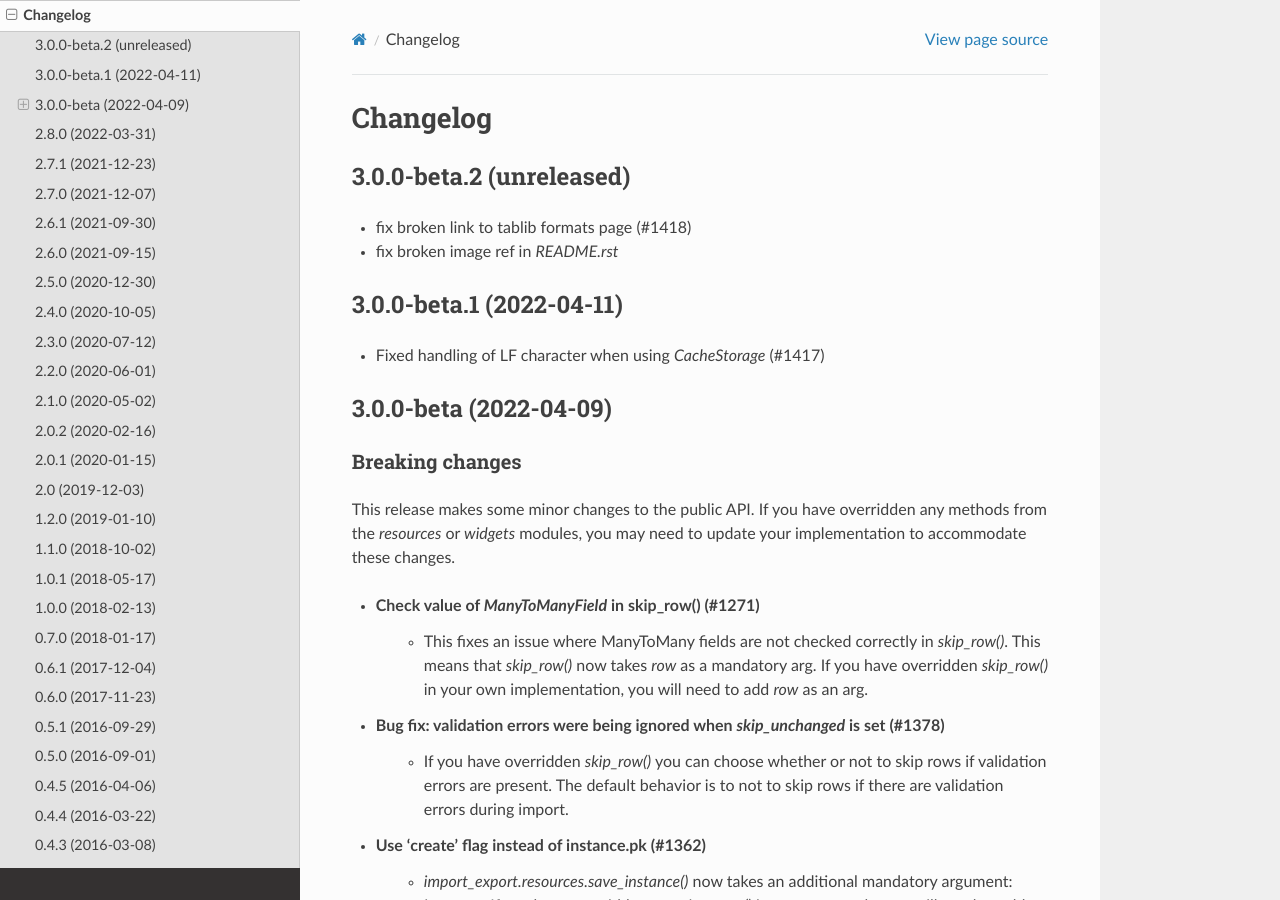
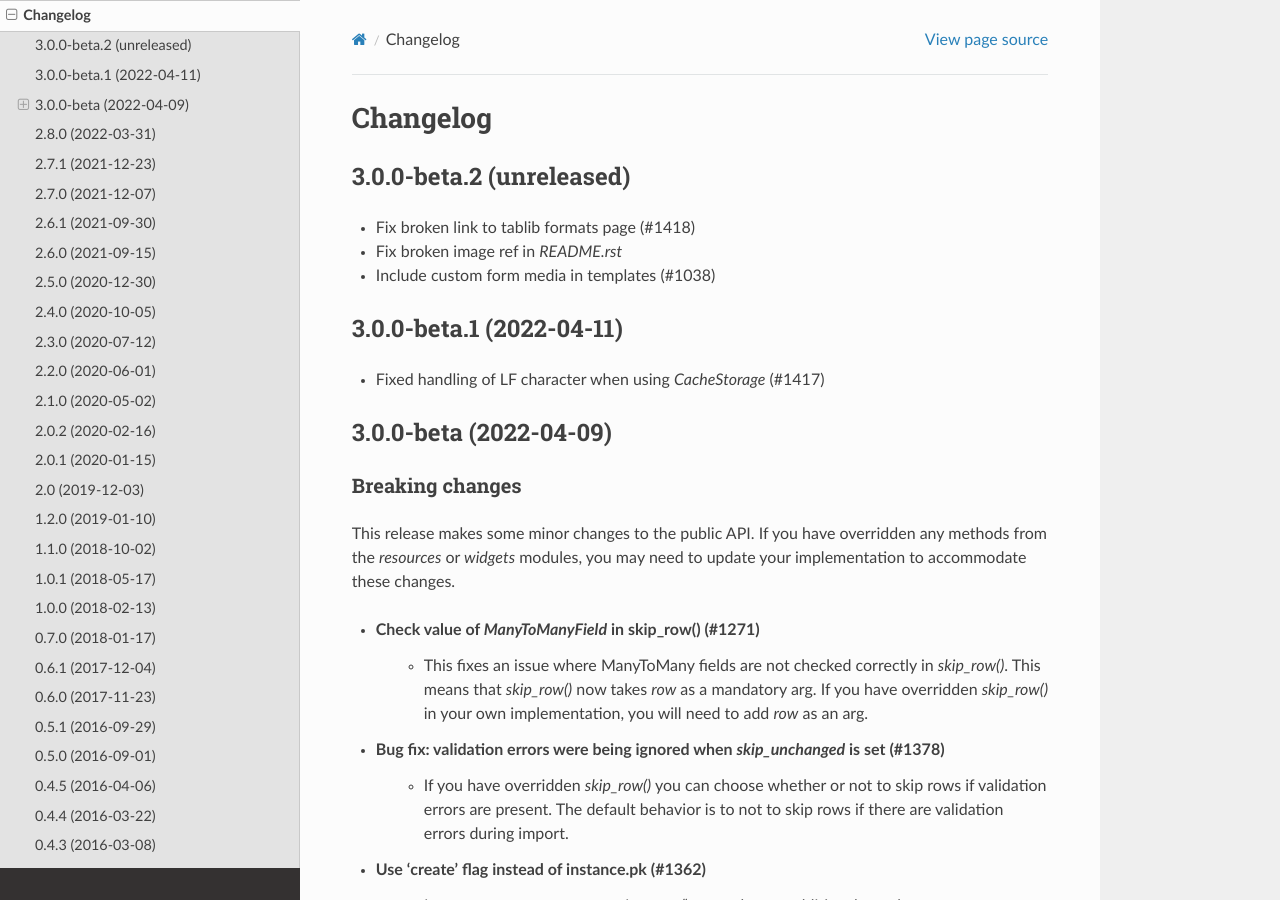
Before and after one commit to django-import-export/django-import-export, a Sphinx documentation site: the page built from docs/changelog.rst, in a window 1280 px wide and 900 px high. Built offline with Sphinx 7.4.7 and the Read the Docs theme 2.0.0, drawn with Linux system fonts in a browser that asks for light colours.

Commit message:
updated changelog

```diff
--- a/docs/changelog.rst
+++ b/docs/changelog.rst
@@ -4,8 +4,9 @@ Changelog
 3.0.0-beta.2 (unreleased)
 -------------------------
 
-- fix broken link to tablib formats page (#1418)
-- fix broken image ref in `README.rst`
+- Fix broken link to tablib formats page (#1418)
+- Fix broken image ref in `README.rst`
+- Include custom form media in templates (#1038)
 
 3.0.0-beta.1 (2022-04-11)
 -------------------------
```
